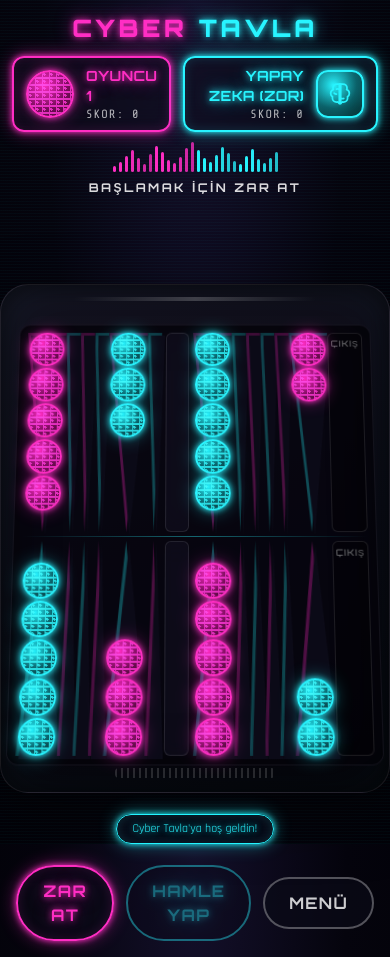
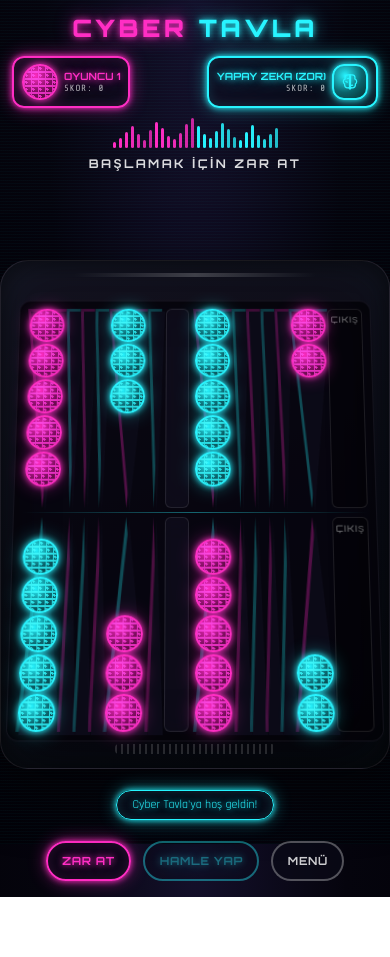
Before and after one commit to piyamijj/CyberTavlaKlasik, a React (Vite) app: page / in a window 390 px wide. After the commit the page ends 897 px from the top, so only its background shows below. Built offline with nearby package versions, Linux system fonts and the light colour scheme.

Commit message:
fix: mobil (375-430px) duzen iyilestirmeleri - alt butonlarda metin kirilmasin, skor panelleri dar ekrana sigsin, gereksiz dikey bosluk kaldirildi

```diff
--- a/src/components/Game.tsx
+++ b/src/components/Game.tsx
@@ -70,7 +70,7 @@ const GameApp = () => {
 
 			<Dice />
 
-			<div className="flex-1 flex items-center justify-center gap-2 py-4">
+			<div className="flex items-center justify-center gap-2 py-4">
 				<CircuitRail side="left" />
 				<Board />
 				<CircuitRail side="right" />
--- a/src/components/ScorePanel.tsx
+++ b/src/components/ScorePanel.tsx
@@ -42,7 +42,7 @@ export const ScorePanel = ( {
 		avatarKind === 'circuit' ? (
 			<div
 				className={ clsx(
-					'relative w-12 h-12 sm:w-14 sm:h-14 rounded-full border-2 shrink-0',
+					'relative w-9 h-9 sm:w-14 sm:h-14 rounded-full border-2 shrink-0',
 					borderGlowClass
 				) }
 				style={ {
@@ -61,7 +61,7 @@ export const ScorePanel = ( {
 		) : (
 			<div
 				className={ clsx(
-					'relative w-12 h-12 sm:w-14 sm:h-14 rounded-xl border-2 shrink-0 flex items-center justify-center',
+					'relative w-9 h-9 sm:w-14 sm:h-14 rounded-xl border-2 shrink-0 flex items-center justify-center',
 					borderGlowClass
 				) }
 				style={ {
@@ -70,7 +70,7 @@ export const ScorePanel = ( {
 						: 'radial-gradient(circle at 35% 30%, #28f4ff 0%, #0b5e66 55%, #04191b 100%)',
 				} }
 			>
-				<span className={ clsx( textColorClass, 'w-7 h-7 sm:w-8 sm:h-8' ) }>
+				<span className={ clsx( textColorClass, 'w-5 h-5 sm:w-8 sm:h-8' ) }>
 					<svg
 						viewBox="0 0 24 24"
 						fill="none"
@@ -99,13 +99,13 @@ export const ScorePanel = ( {
 		>
 			<span
 				className={ clsx(
-					'font-display font-bold text-sm sm:text-base uppercase tracking-wide',
+					'font-display font-bold text-[10px] sm:text-base uppercase tracking-normal sm:tracking-wide leading-snug',
 					textColorClass
 				) }
 			>
 				{ playerName }
 			</span>
-			<span className="font-mono text-xs sm:text-sm text-white/70 tracking-widest">
+			<span className="font-mono text-[9px] sm:text-sm text-white/70 tracking-widest">
 				SKOR: { score }
 			</span>
 		</div>
@@ -114,7 +114,7 @@ export const ScorePanel = ( {
 	return (
 		<div
 			className={ clsx(
-				'glass-panel rounded-xl border-2 flex items-center gap-3 px-3 py-2 sm:px-4 sm:py-3',
+				'glass-panel rounded-xl border-2 flex items-center gap-1.5 sm:gap-3 px-2 py-1.5 sm:px-4 sm:py-3 max-w-[48%] sm:max-w-none',
 				borderGlowClass,
 				isActiveTurn && 'animate-pulse-glow'
 			) }
--- a/src/index.css
+++ b/src/index.css
@@ -138,19 +138,37 @@
     height: 100%;
   }
 
-  /* Alt eylem çubuğundaki hap şeklinde butonların ortak temeli */
+  /* Alt eylem çubuğundaki hap şeklinde butonların ortak temeli.
+     white-space: nowrap + küçük ekranlarda daralan padding/font-size,
+     dar mobil genişliklerde (ör. 375px) metnin iki satıra bölünüp hap
+     şeklini bozmasını önler — bkz. ActionBar.tsx. */
   .pill-button {
     display: inline-flex;
     align-items: center;
     justify-content: center;
     border-radius: 9999px;
     text-transform: uppercase;
-    letter-spacing: 0.08em;
+    letter-spacing: 0.06em;
     font-family: theme('fontFamily.display');
     font-weight: 700;
-    padding: 0.75rem 1.5rem;
+    white-space: nowrap;
+    font-size: 0.7rem;
+    padding: 0.6rem 0.9rem;
     border-width: 2px;
     transition: all 200ms ease;
+  }
+  @media (min-width: 400px) {
+    .pill-button {
+      font-size: 0.8rem;
+      padding: 0.7rem 1.2rem;
+      letter-spacing: 0.08em;
+    }
+  }
+  @media (min-width: 640px) {
+    .pill-button {
+      font-size: 1rem;
+      padding: 0.75rem 1.5rem;
+    }
   }
   .pill-button:active {
     transform: scale(0.95);
```
